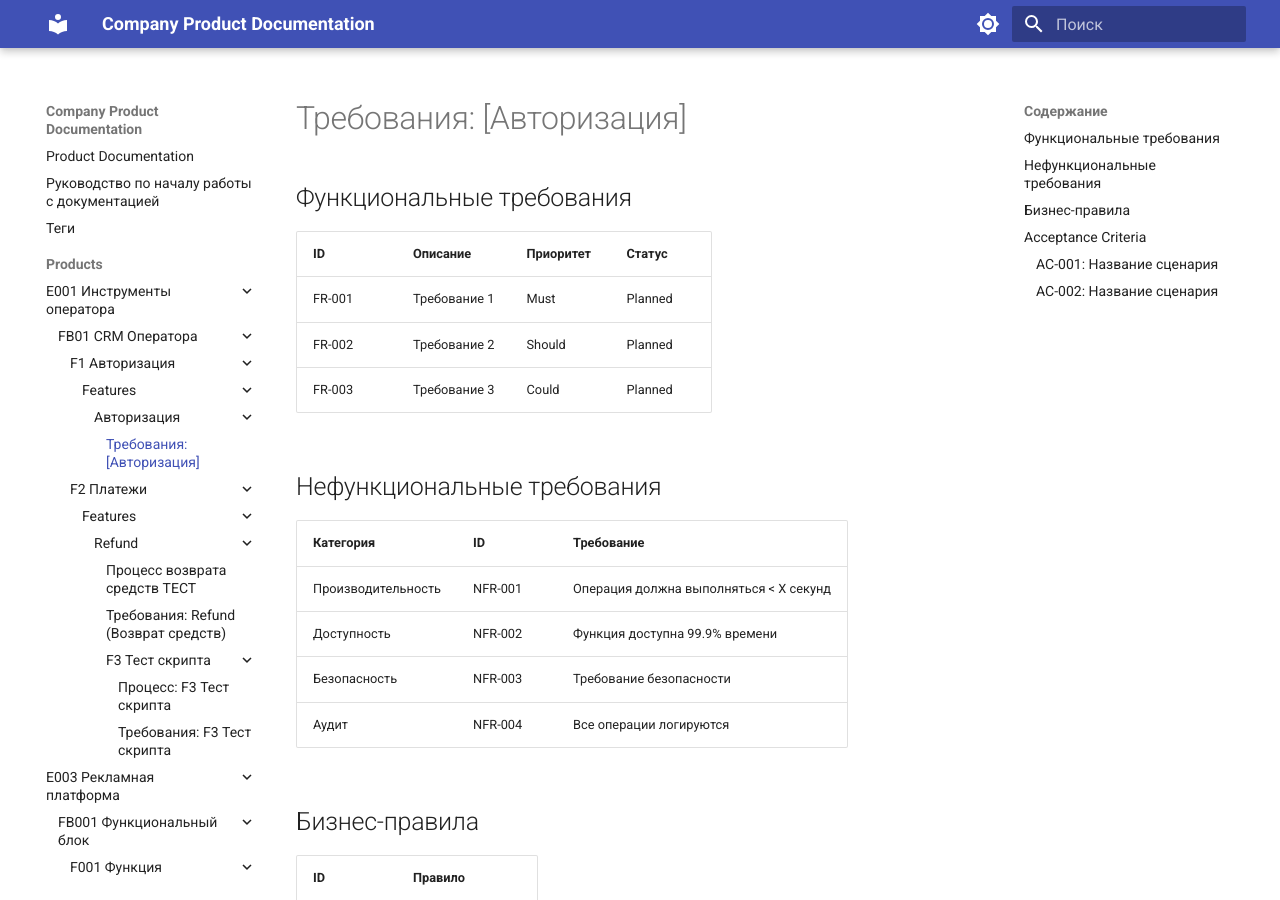
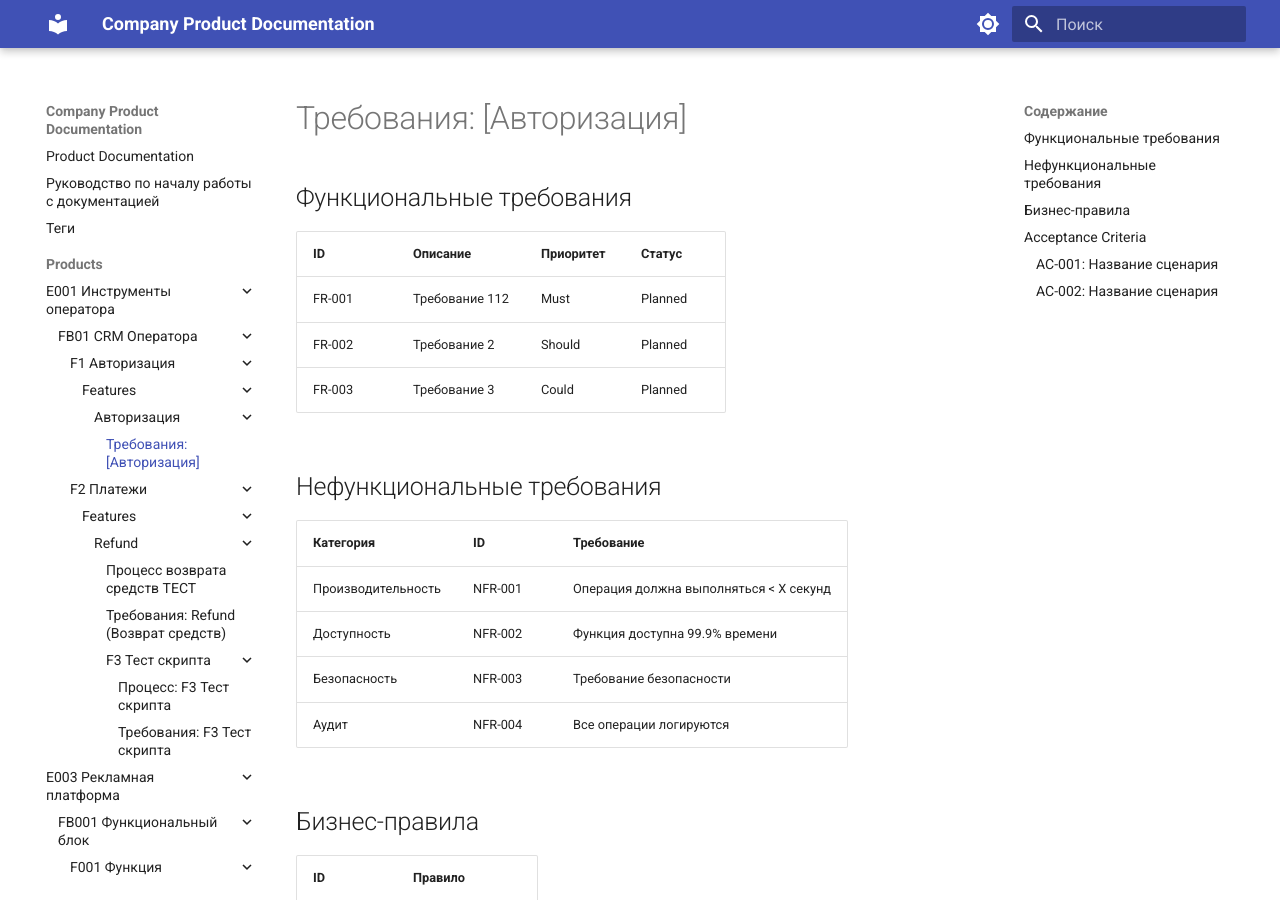
Before and after one commit to nikxcost/docs_as_code, an MkDocs documentation site: the page built from docs/products/Е001 Инструменты оператора/FB01 CRM Оператора/F1 Авторизация/features/Авторизация/Без названия.md, in a window 1280 px wide and 900 px high. Built offline with MkDocs 1.6.1 and Material for MkDocs 9.7.7, drawn with Linux system fonts in a browser that asks for light colours.

Commit message:
auto: 2026-01-29 16:15

```diff
--- a/docs/products/Е001 Инструменты оператора/FB01 CRM Оператора/F1 Авторизация/features/Авторизация/Без названия.md
+++ b/docs/products/Е001 Инструменты оператора/FB01 CRM Оператора/F1 Авторизация/features/Авторизация/Без названия.md
@@ -2,11 +2,11 @@
 
 ## Функциональные требования
 
-| ID | Описание | Приоритет | Статус |
-|----|----------|-----------|--------|
-| FR-001 | Требование 1 | Must | Planned |
-| FR-002 | Требование 2 | Should | Planned |
-| FR-003 | Требование 3 | Could | Planned |
+| ID     | Описание       | Приоритет | Статус  |
+| ------ | -------------- | --------- | ------- |
+| FR-001 | Требование 112 | Must      | Planned |
+| FR-002 | Требование 2   | Should    | Planned |
+| FR-003 | Требование 3   | Could     | Planned |
 
 ## Нефункциональные требования
 
```
